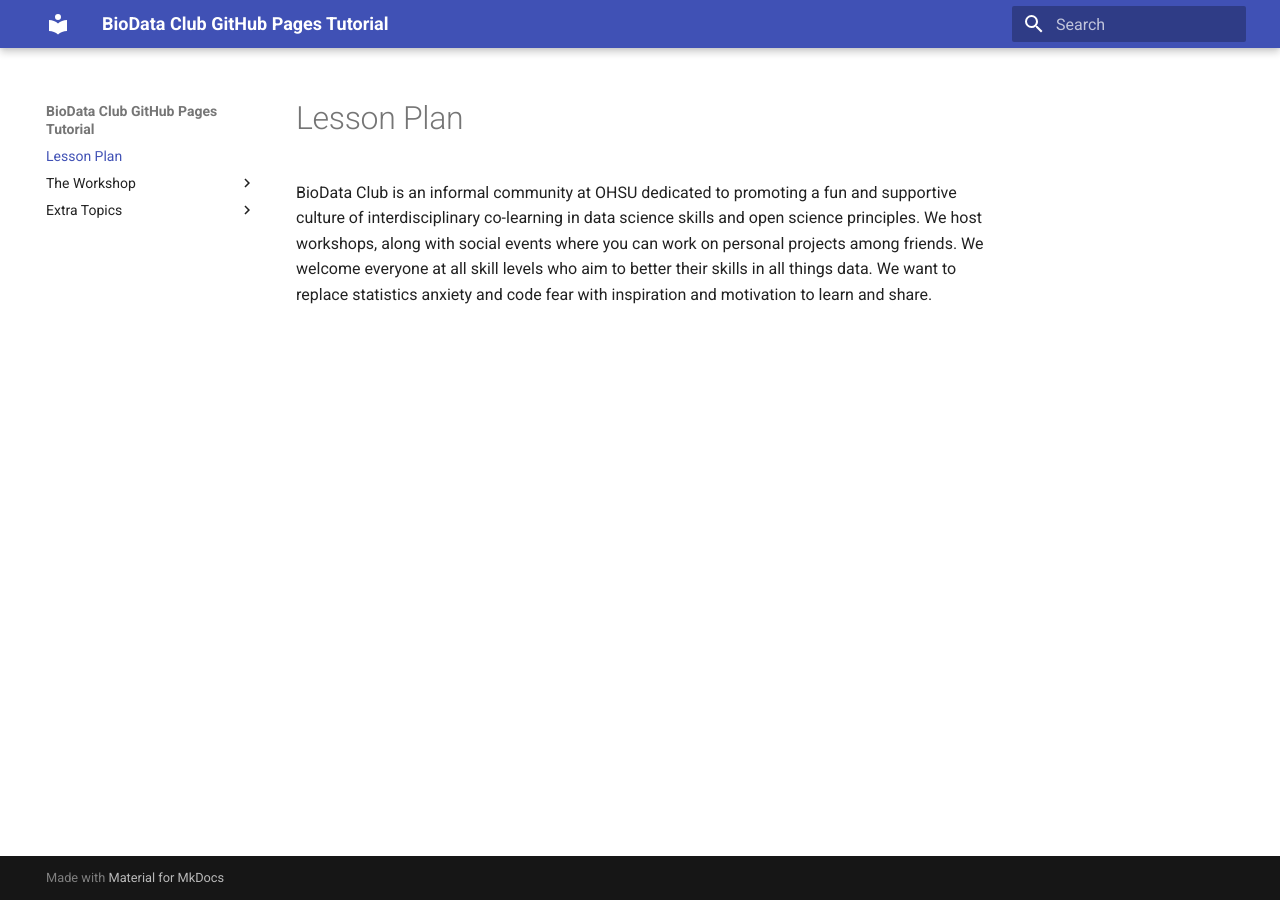
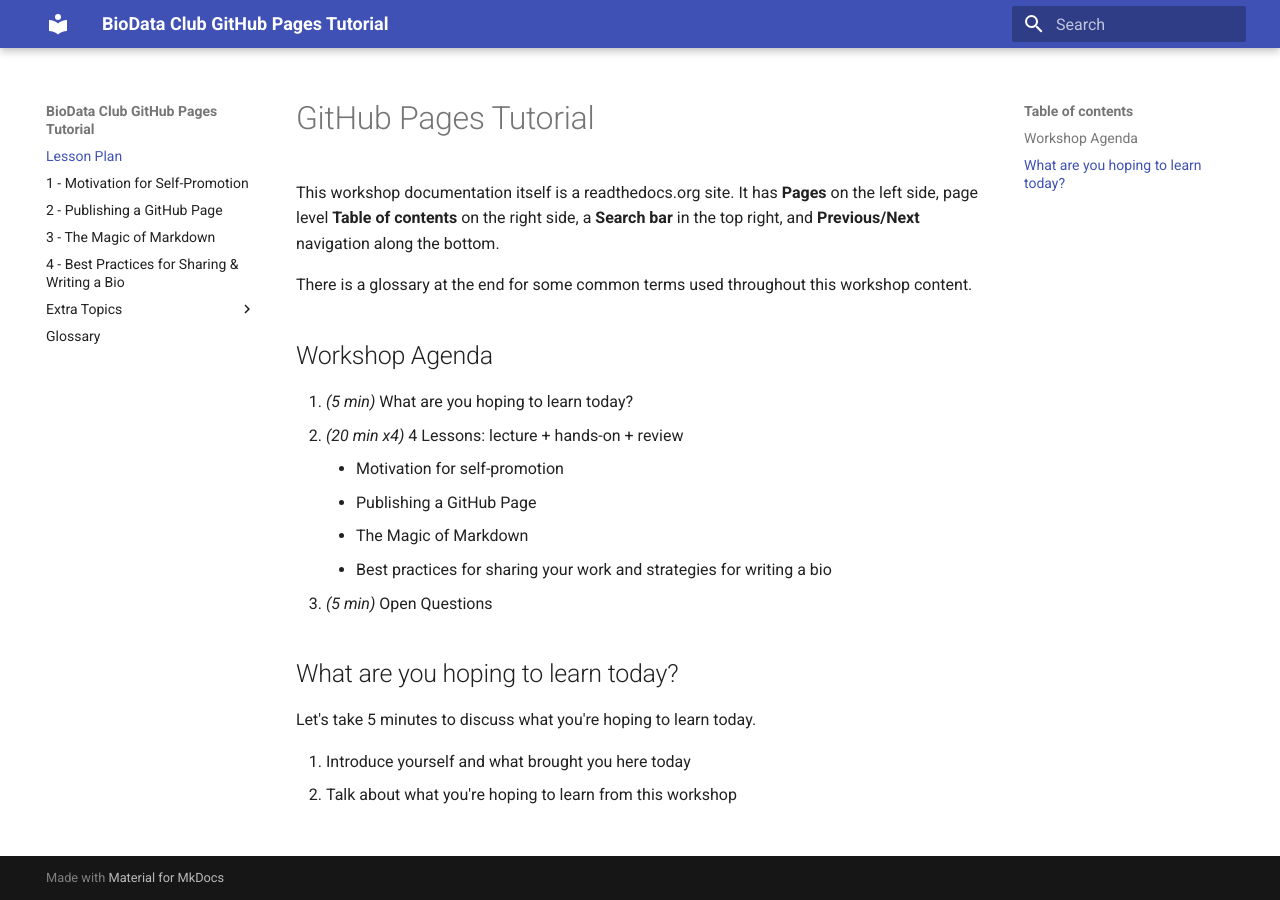
Before and after one commit to BioData-Club/ghpages-rtd, an MkDocs documentation site: the page built from docs/index.md, in a window 1280 px wide. Built offline with MkDocs 1.6.1 and Material for MkDocs 9.7.7, drawn with Linux system fonts in a browser that asks for light colours; old or Windows-style settings are respelled for this version of MkDocs.

Commit message:
Updates on the way to a rough draft
Adding and editing lots of little content.

```diff
--- a/docs/index.md
+++ b/docs/index.md
@@ -1 +1,22 @@
-BioData Club is an informal community at OHSU dedicated to promoting a fun and supportive culture of interdisciplinary co-learning in data science skills and open science principles. We host workshops, along with social events where you can work on personal projects among friends. We welcome everyone at all skill levels who aim to better their skills in all things data. We want to replace statistics anxiety and code fear with inspiration and motivation to learn and share.
+# GitHub Pages Tutorial
+
+This workshop documentation itself is a readthedocs.org site.  It has **Pages** on the left side, page level **Table of contents** on the right side, a **Search bar** in the top right, and **Previous/Next** navigation along the bottom.
+
+There is a glossary at the end for some common terms used throughout this workshop content.
+
+## Workshop Agenda
+
+1. *(5 min)* What are you hoping to learn today?
+1. *(20 min x4)* 4 Lessons: lecture + hands-on + review
+    - Motivation for self-promotion
+    - Publishing a GitHub Page
+    - The Magic of Markdown
+    - Best practices for sharing your work and strategies for writing a bio
+1. *(5 min)* Open Questions
+
+## What are you hoping to learn today?
+
+Let's take 5 minutes to discuss what you're hoping to learn today.
+
+1. Introduce yourself and what brought you here today
+1. Talk about what you're hoping to learn from this workshop
--- /dev/null
+++ b/docs/lessons/1.md
@@ -0,0 +1 @@
+# Motivation for Self Promotion
--- /dev/null
+++ b/docs/lessons/2.md
@@ -0,0 +1 @@
+# Publishing a GitHub Page
--- /dev/null
+++ b/docs/lessons/4.md
@@ -0,0 +1 @@
+# Best Practices
--- a/mkdocs.yml
+++ b/mkdocs.yml
@@ -9,12 +9,10 @@ docs_dir: docs
 
 pages:
     - Lesson Plan: index.md
-
-    - The Workshop:
-        - 1 - Motivation for Self-Promotion: lessons/1.md
-        - 2 - Publishing a GitHub Page: lessons/2.md
-        - 3 - The Magic of Markdown: lessons/3.md
-        - 4 - Best Practices for Sharing & Writing a Bio: lessons/4.md
+    - 1 - Motivation for Self-Promotion: lessons/1.md
+    - 2 - Publishing a GitHub Page: lessons/2.md
+    - 3 - The Magic of Markdown: lessons/3.md
+    - 4 - Best Practices for Sharing & Writing a Bio: lessons/4.md
 
     - Extra Topics:
         - Introduction: workshop/introduction.md
@@ -32,3 +30,5 @@ pages:
         - HTML in Markdown: advanced/html-markdown.md
         - Updating Favorite Icon: advanced/favicon.md
         - Using GitHub Desktop: advanced/github-desktop.md
+
+    - Glossary: glossary.md
```
Also changed, not shown: README.md (+6 -17 lines), docs/glossary.md (added, +87 -0 lines), docs/lessons/3.md (+44 -39 lines).
